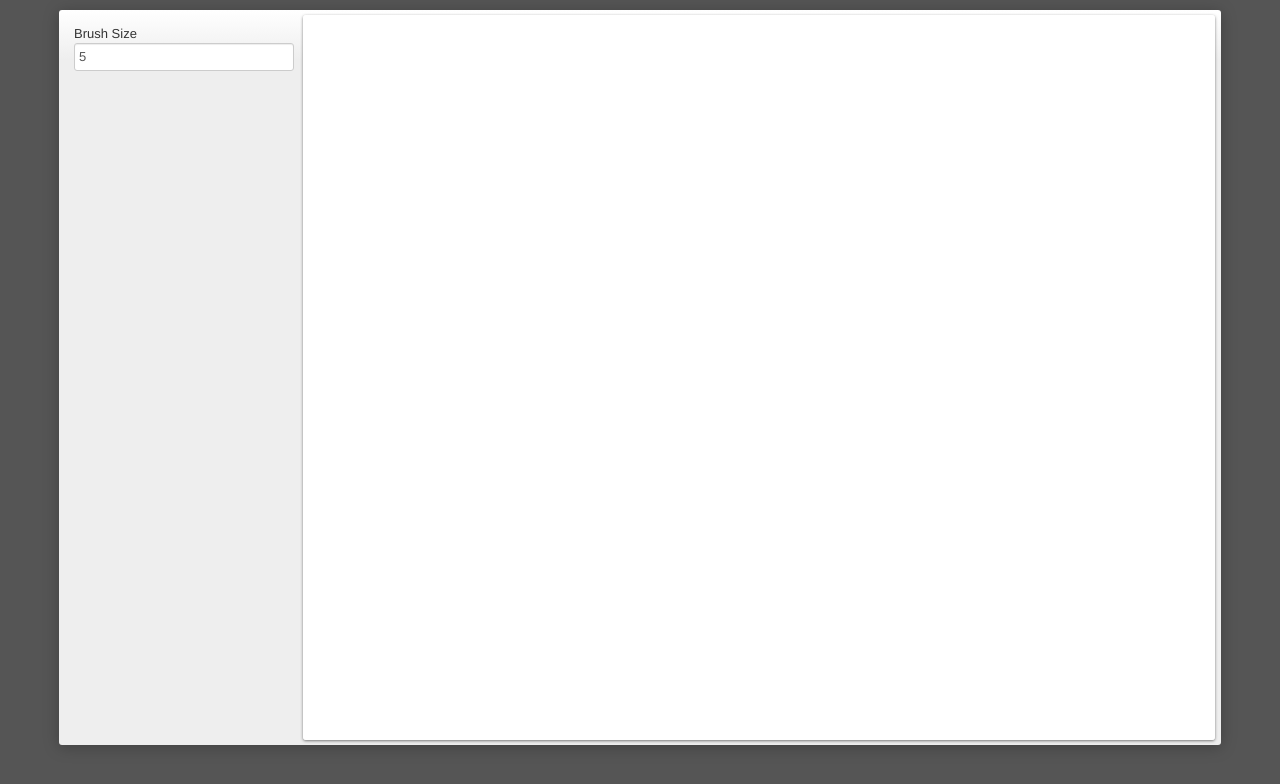
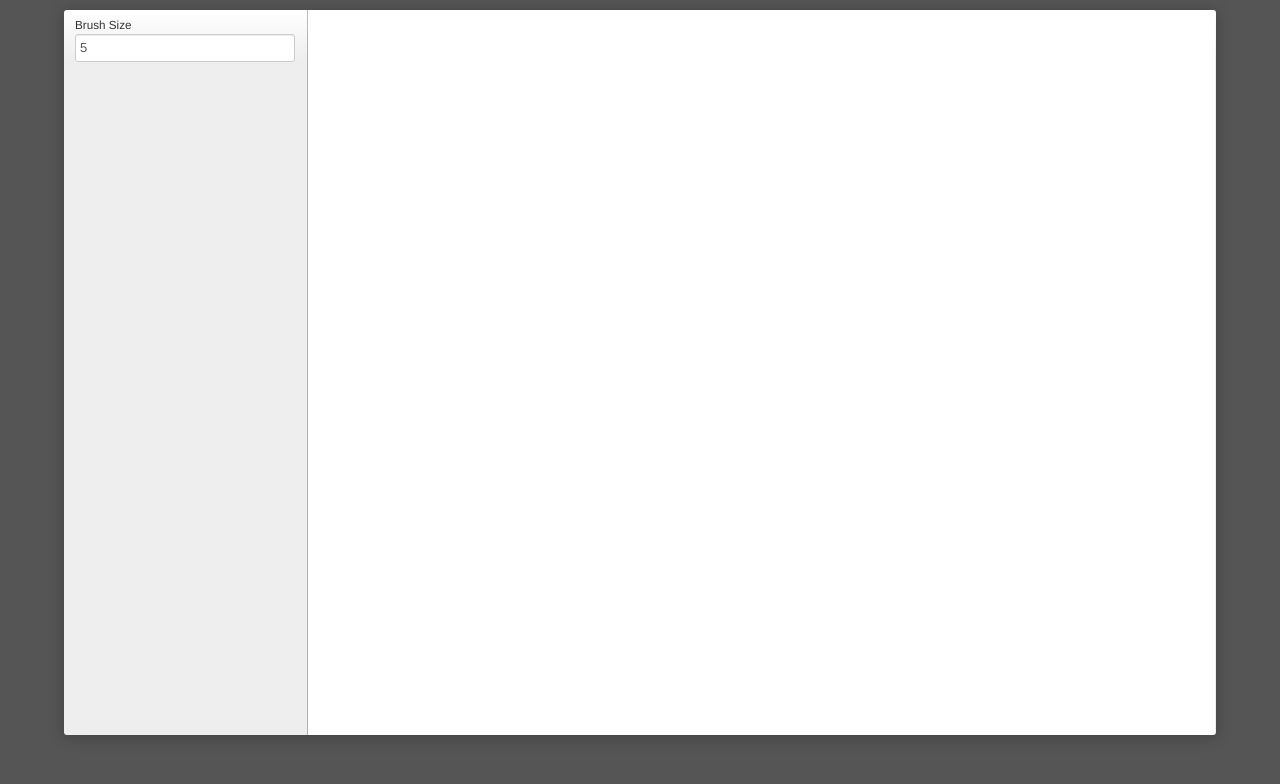
Before and after one commit to shakesoda/sharkdraw, a plain HTML site: page client/index.html in a window 1280 px wide. Drawn offline with Linux system fonts and the light colour scheme.

Commit message:
some visual polish, fit canvas to container size.

```diff
--- a/client/css/style.css
+++ b/client/css/style.css
@@ -6,7 +6,6 @@ html, body {
 #container {
 	width: 90%;
 	margin: 10px auto;
-	padding: 5px;
 	background: white;
 	background-image: -moz-linear-gradient(#fff, #eee 50px);
 	background-image: -webkit-linear-gradient(#fff, #eee 50px);
@@ -15,26 +14,23 @@ html, body {
 }
 
 #sd_canvas {
-	border-radius: 3px;
-	box-shadow: 0 1px 3px rgba(0, 0, 0, 0.5);
+	border-top-right-radius: 3px;
+	border-bottom-right-radius: 3px;
+	box-shadow: -1px 0 0px rgba(0, 0, 0, 0.25);
 	vertical-align: top;
-}
-
-form {
-	display: block;
 }
 
 label {
 	display: block;
+	font-size: 90%;
 }
 
 label span {
 	display: inline-block;
-	width: 150px;
 }
 
 fieldset {
-	padding: 10px;
+	padding: 6px;
 	padding-bottom: 0;
 }
 
@@ -45,6 +41,7 @@ fieldset:last-child {
 #sidebar {
 	display: inline-block;
 	width: 235px;
+	padding-left: 5px;
 	vertical-align: top;
 }
 
--- a/client/js/sharkdraw.js
+++ b/client/js/sharkdraw.js
@@ -128,7 +128,7 @@ sharkdraw.prototype = {
 
 $(function() {
 	function hook(obj) {
-		var width = $("#container").innerWidth() - $("#sidebar").outerWidth(true) - 15
+		var width = $("#container").innerWidth() - $("#sidebar").outerWidth(true) - 5
 		var height = Math.max($(window).innerHeight() - 75, $("#sidebar").outerHeight(true))
 		obj.setSize(width, height)
 	}
```
